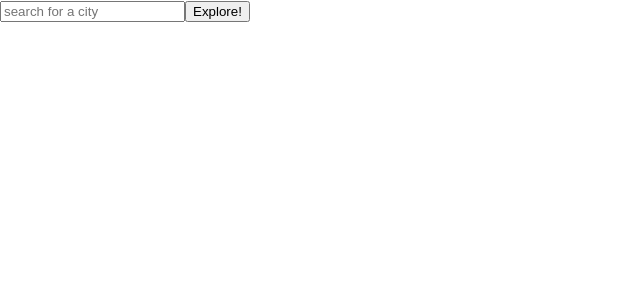
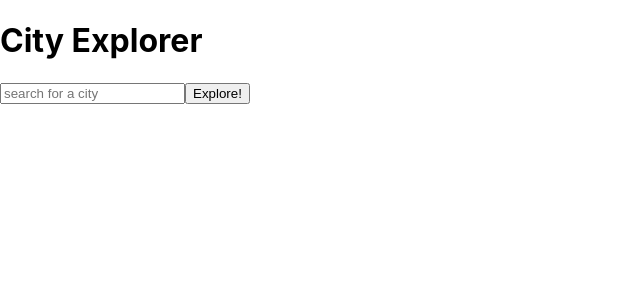
Before and after one commit to 301d73/city-explorer, a React (Create React App) app: page / in a window 1280 px wide. Shown: the top 300 px of the page, without its empty margins (0-640 px from the left). Built offline with nearby package versions, Linux system fonts and the light colour scheme.

Commit message:
adds page header

```diff
--- a/src/App.js
+++ b/src/App.js
@@ -20,6 +20,7 @@ class App extends React.Component {
   render() {
     return (
       <>
+        <h1>City Explorer</h1>
         <input onChange={(e) => this.setState({ searchQuery: e.target.value })} placeholder="search for a city"></input>
         <button onClick={this.getLocation}>Explore!</button>
         {this.state.location.place_id &&
```
